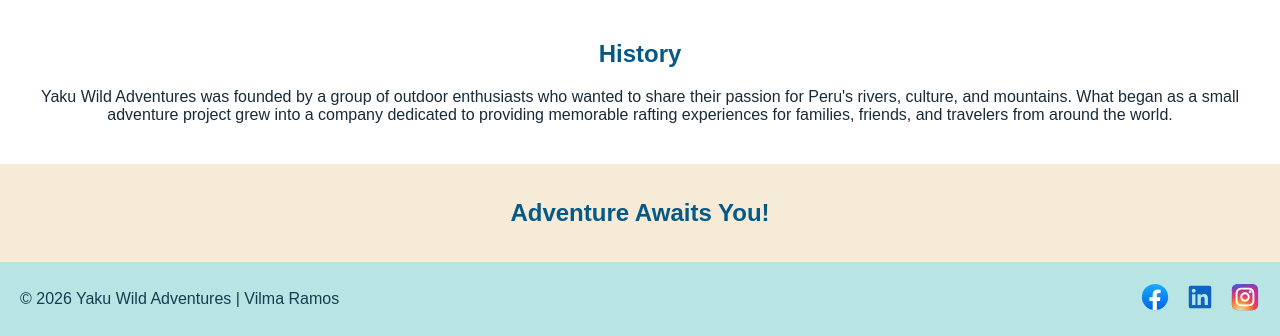
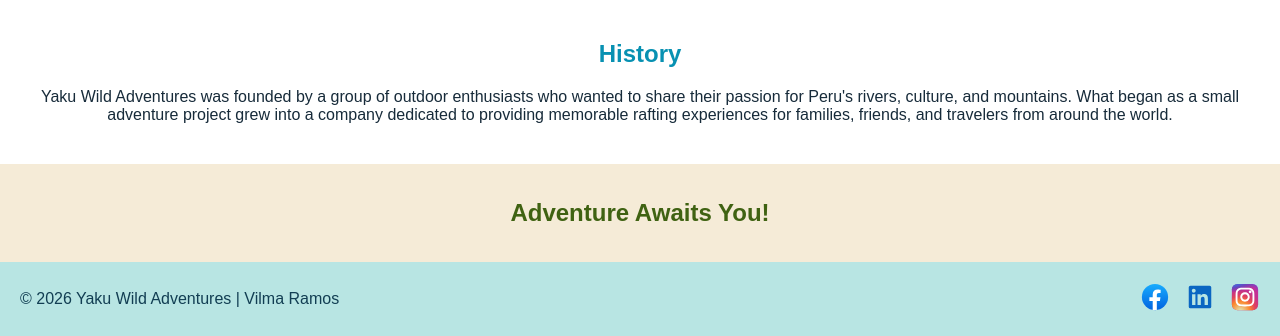
Before and after one commit to ramosvg/wdd130, a plain HTML site: page wwr/about.html in a window 1280 px wide. Shown: the part 643-979 px from the top of the page. Drawn offline with Linux system fonts and the light colour scheme.

Commit message:
Fix W03 Page Audit issues.

```diff
--- a/wwr/styles/rafting.css
+++ b/wwr/styles/rafting.css
@@ -86,7 +86,7 @@ header nav a {
 }
 
 .history h2 {
-    color: var(--primary-color);
+    color: var(--secondary-color);
     margin-bottom: 20px;
 }
 
@@ -97,7 +97,7 @@ header nav a {
 }
 
 .adventures h2 {
-    color: var(--primary-color);
+    color: var(--accent-color);
 }
 
 footer {
```
Also changed, not shown: wwr/images/happy-rafters.webp.
